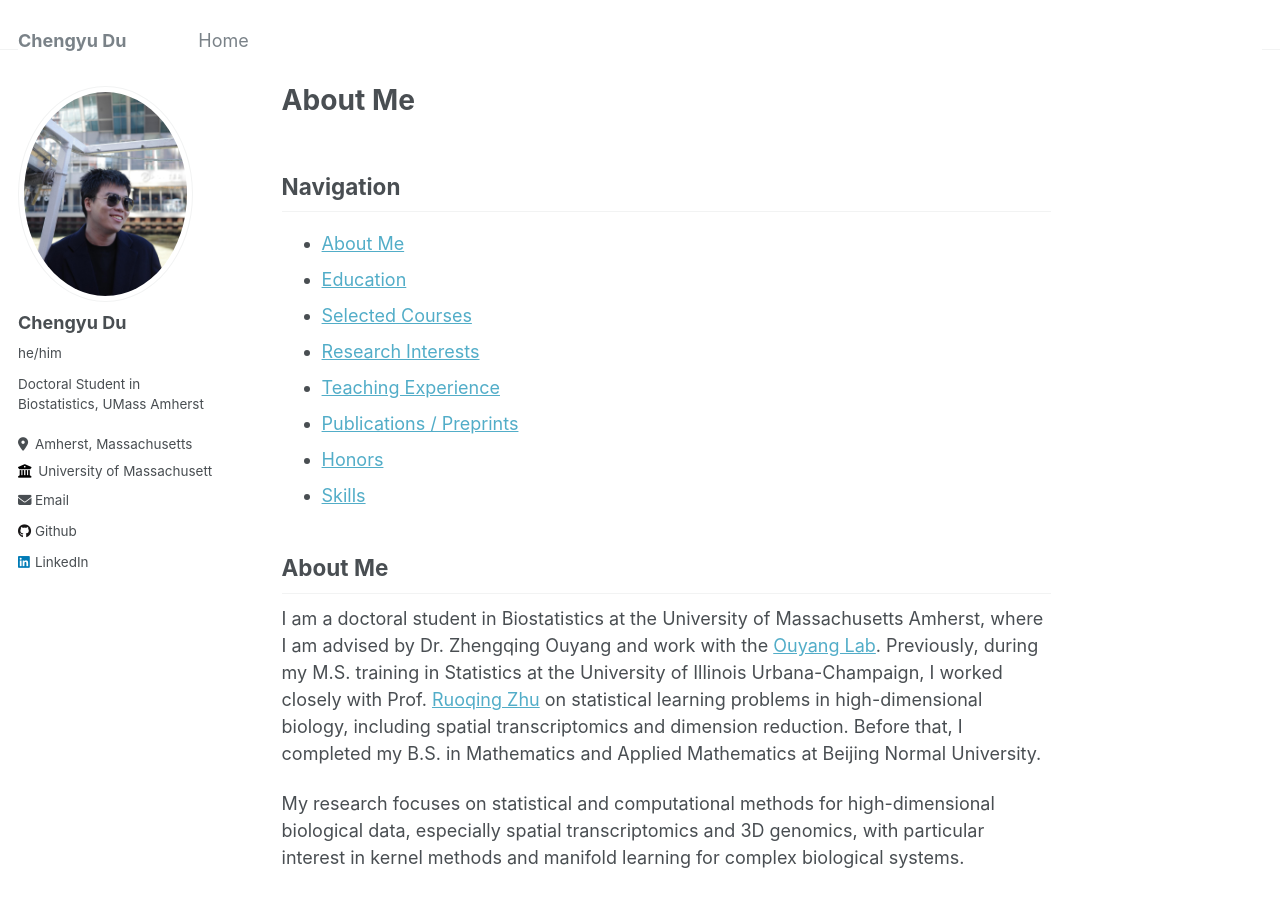
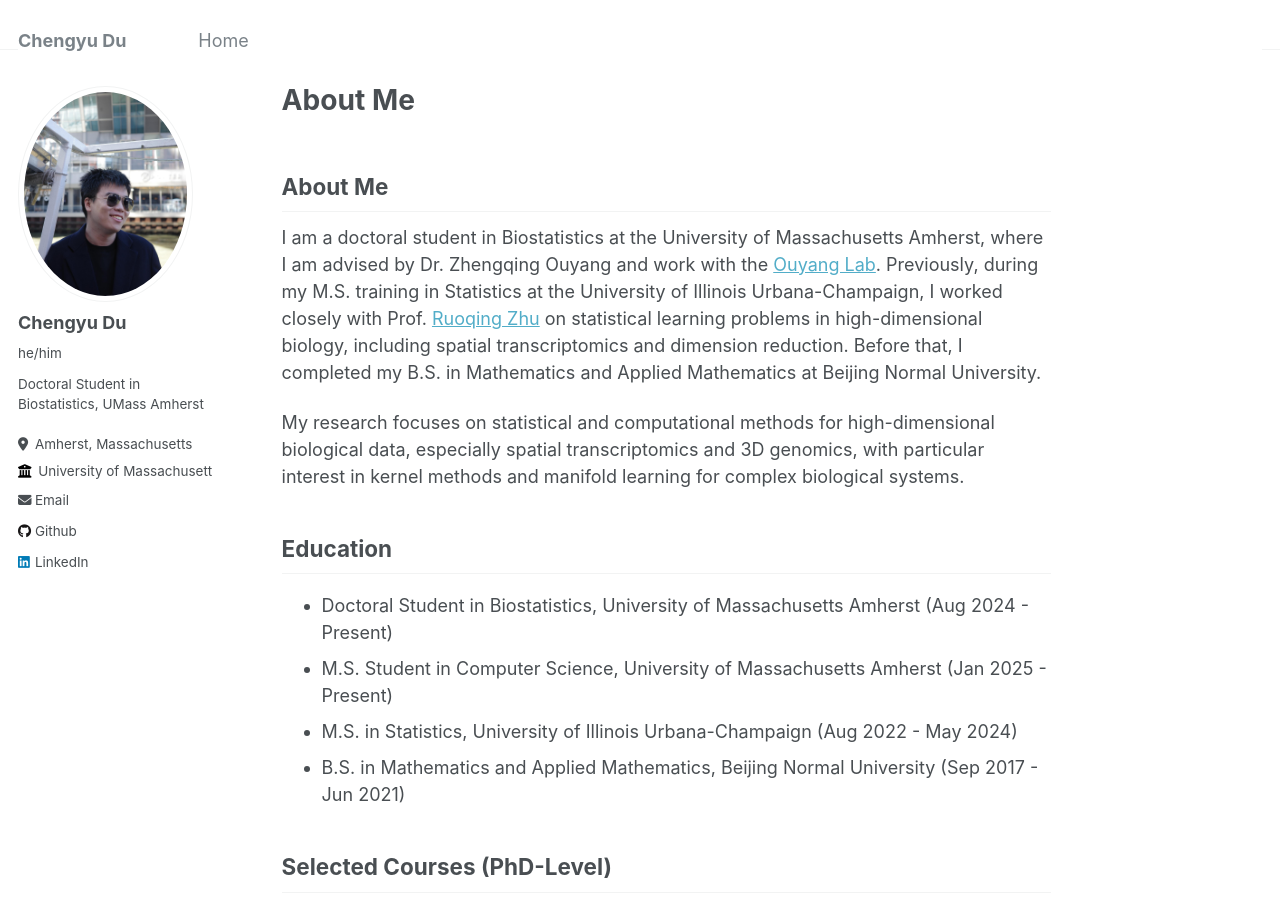
Before and after one commit to ChengyuRicardoDu/ChengyuRicardoDu.github.io, a Jekyll site: the page built from _pages/about.md, in a window 1280 px wide and 900 px high. Built offline with Jekyll 4.4.1, drawn with Linux system fonts in a browser that asks for light colours.

Commit message:
Remove page navigation and TOC from homepage

```diff
--- a/_pages/about.md
+++ b/_pages/about.md
@@ -2,23 +2,10 @@
 permalink: /
 title: "About Me"
 author_profile: true
-toc: true
-toc_sticky: true
 redirect_from:
   - /about/
   - /about.html
 ---
-
-## Navigation
-
-- [About Me](#about-me)
-- [Education](#education)
-- [Selected Courses](#selected-courses-phd-level)
-- [Research Interests](#research-interests)
-- [Teaching Experience](#teaching-experience)
-- [Publications / Preprints](#publications--preprints)
-- [Honors](#honors--awards)
-- [Skills](#skills)
 
 ## About Me
 
```
